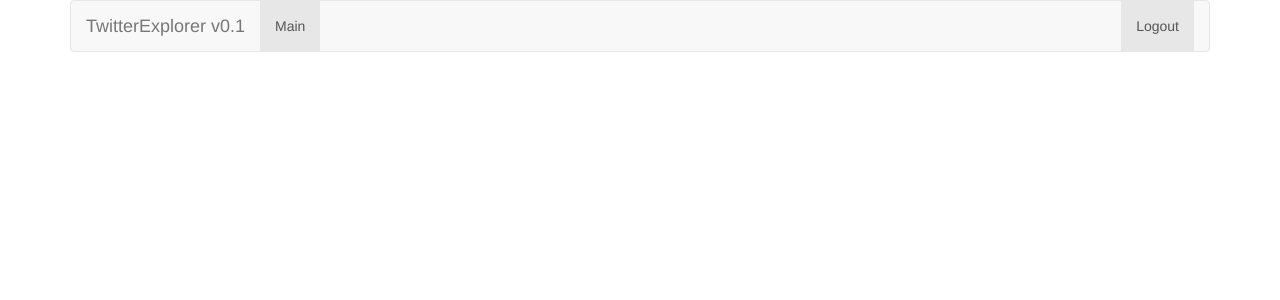
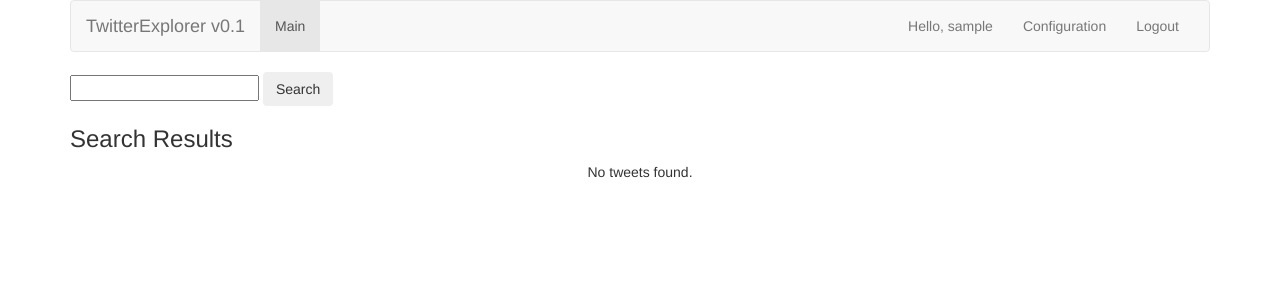
Before and after one commit to ysenko/python-from-zero-to-hero, a Flask app: page / in a window 1280 px wide. Shown: the top 300 px of the page. Run offline with Flask 2, Linux system fonts and the light colour scheme; the visitor is signed in with stand-in values (Sample User, id 1); data comes from the database, SQL or seed files in the repository; some libraries are stand-ins or nearby versions.

Commit message:
Index page. Search form added.

```diff
--- a/twitter_explorer/handlers/index.py
+++ b/twitter_explorer/handlers/index.py
@@ -1,11 +1,25 @@
 import flask
 
 from flask.ext.login import login_required
+from flask_wtf import Form
+from wtforms import TextField
+from wtforms.validators import DataRequired
 
+from twitter_explorer.twitter_backend import auth
 from twitter_explorer.utils import render_template
 
 
+class SearchForm(Form):
+    search_query = TextField('search_query', validators=[DataRequired()])
+
 @login_required
 def index():
-    if flask.request.method == 'GET':
-        return render_template('index.html', current_page='Main')
+    search_results = []
+    search_query = None
+
+    if flask.request.method == 'POST':
+        pass
+
+    return render_template('index.html', current_page='Main',
+                            search_results=search_results,
+                            search_query=search_query)
--- a/twitter_explorer/templates/base_with_nav.html
+++ b/twitter_explorer/templates/base_with_nav.html
@@ -40,7 +40,9 @@
               <li class="active"><a href="#">{{ current_page }}</a></li>
             </ul>
             <ul class="nav navbar-nav navbar-right">
-              <li class="active"><a href="{{ logout_page }}">Logout</a></li>
+              <li><a href="#">Hello, {{ current_user.username }}</a></li>
+              <li><a href="{{ '/config' }}">Configuration</a></li>
+              <li><a href="{{ logout_page }}">Logout</a></li>
             </ul>
           </div><!--/.nav-collapse -->
         </div><!--/.container-fluid -->
--- a/twitter_explorer/templates/index.html
+++ b/twitter_explorer/templates/index.html
@@ -1 +1,30 @@
 {% extends "base_with_nav.html" %}
+
+{% block body %}
+<form class="form-search" method="POST">
+  {% if search_query is not none %}
+  <input type="text" name="search_query" class="input-medium search-query"
+         value="{{ search_query }}">
+  {% else %}
+  <input type="text" name="search_query" class="input-medium search-query">
+  {% endif %}
+  <button type="submit" class="btn">Search</button>
+</form>
+
+<h3 class="text-left">Search Results</h3>
+{% if search_results %}
+<table class="table">
+  <tr>
+    <th>Tweet</th>
+    <th>Author</th>
+    <th>Location</th>
+  </tr>
+  {% for tweet in search_resuls %}
+  <tr>
+  </tr>
+  {% endfor %}
+</table>
+{% else %}
+  <p class="text-center">No tweets found.</p>
+{% endif %}
+{% endblock %}
```
